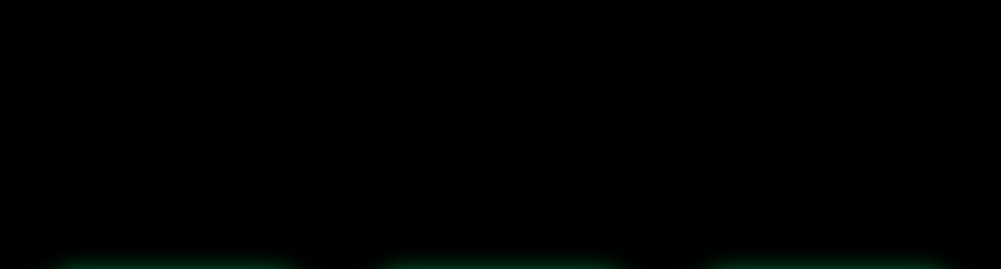
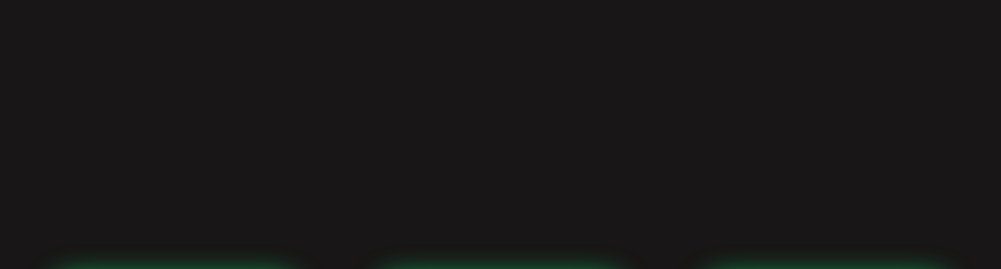
Before and after one commit to tmchuynh/Digital-Clock, a website: page index.html in a window 1280 px wide. Shown: the top 269 px of the page, without its empty margins (139-1140 px from the left). Drawn offline with nearby package versions, Linux system fonts and the light colour scheme; a web font is replaced by a local one.

Commit message:
off black

```diff
--- a/public/scss/main.scss
+++ b/public/scss/main.scss
@@ -7,7 +7,7 @@
 }
 
 body {
-    background-color: black;
+    background-color: rgb(24, 22, 22);
 }
 
 .time {
```
Also changed, not shown: public/css/main.css.
